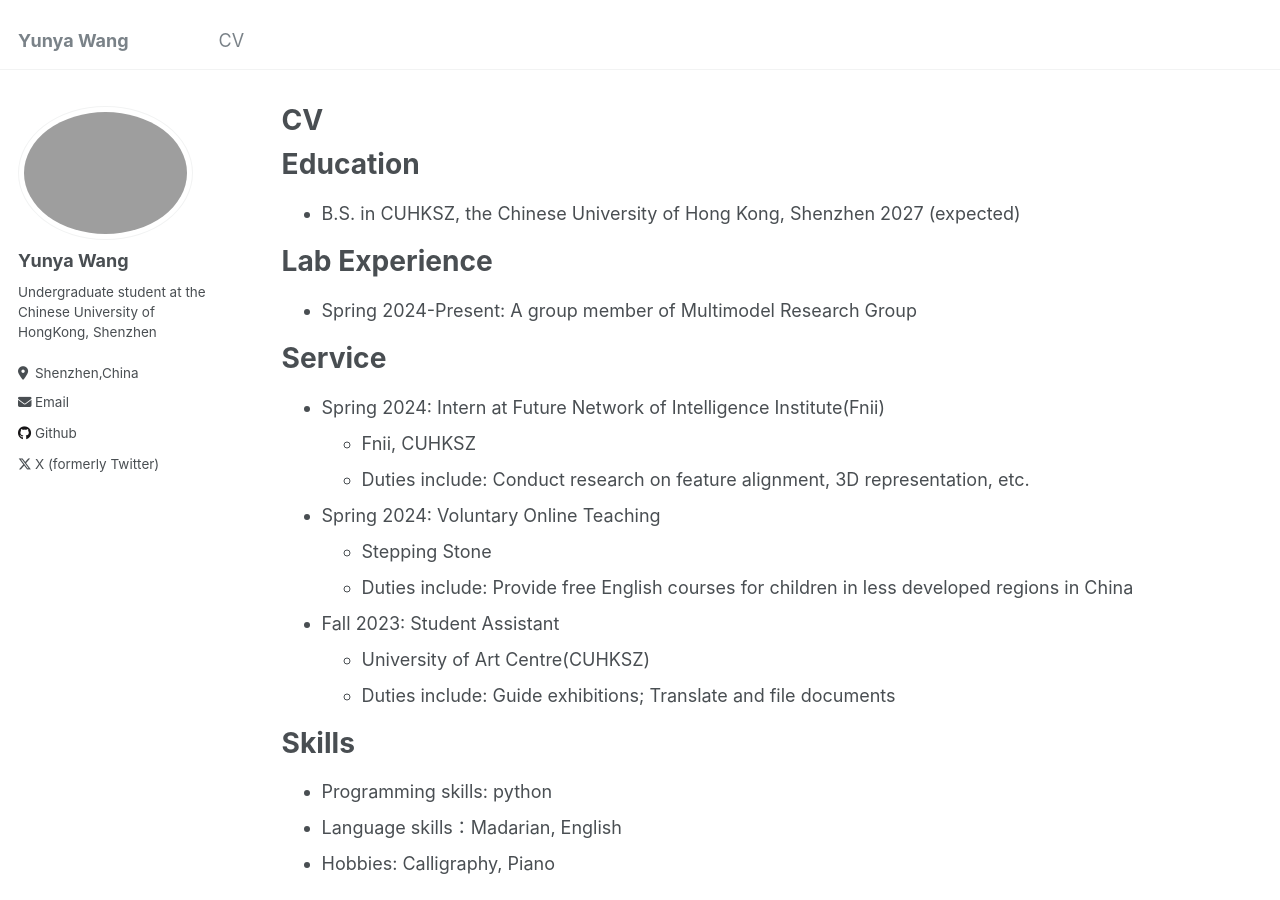
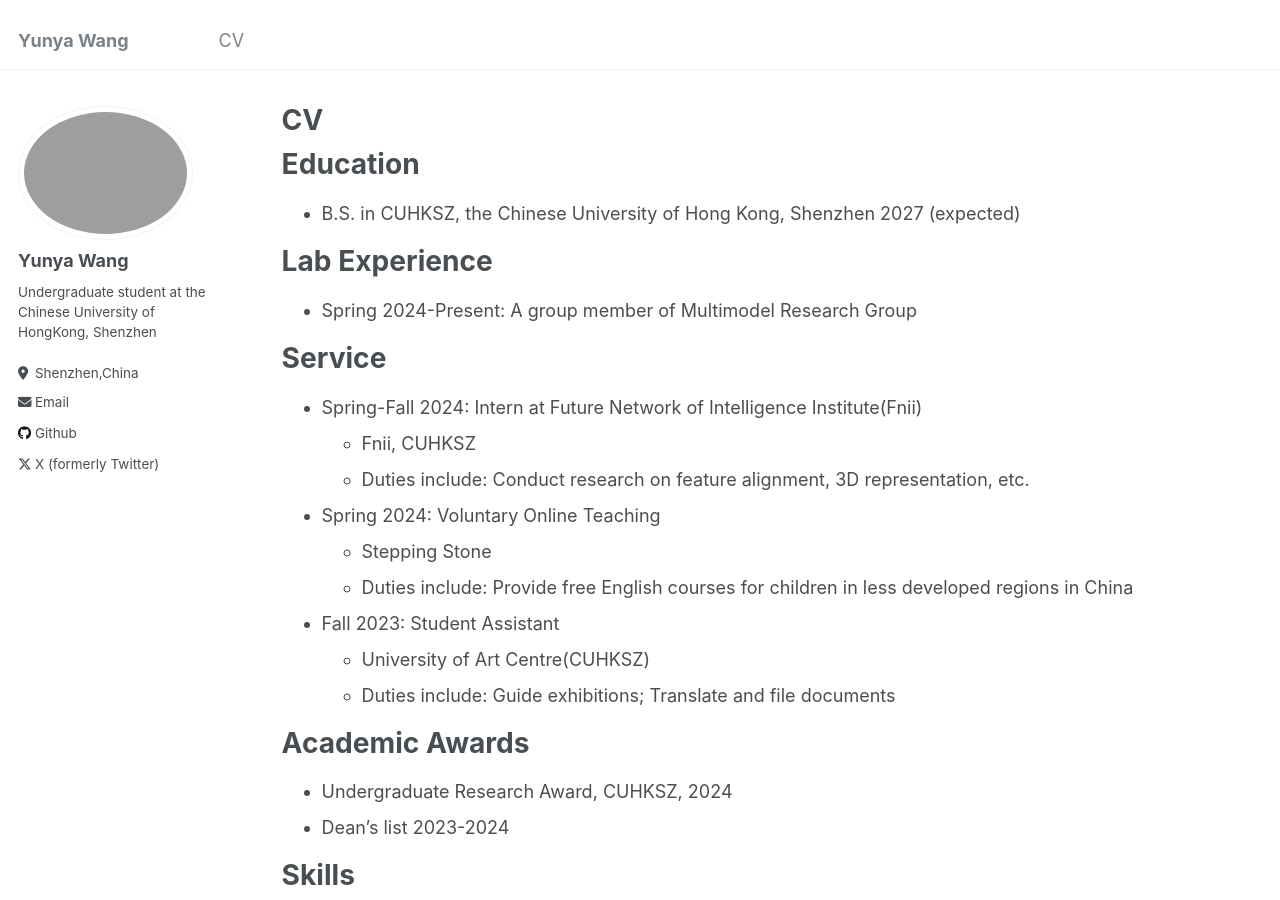
Before and after one commit to Eureka-wong/eureka-wong.github.io, a Jekyll site: the page built from _pages/cv.md, in a window 1280 px wide and 900 px high. Built offline with Jekyll 4.4.1, drawn with Linux system fonts in a browser that asks for light colours.

Commit message:
Update cv.md

```diff
--- a/_pages/cv.md
+++ b/_pages/cv.md
@@ -21,7 +21,7 @@ Lab Experience
 
 Service
 ======
-* Spring 2024: Intern at Future Network of Intelligence Institute(Fnii)
+* Spring-Fall 2024: Intern at Future Network of Intelligence Institute(Fnii)
   * Fnii, CUHKSZ
   * Duties include: Conduct research on feature alignment, 3D representation, etc.
 
@@ -33,6 +33,10 @@ Service
   * University of Art Centre(CUHKSZ)
   * Duties include: Guide exhibitions; Translate and file documents
 
+**Academic Awards**
+======
+* Undergraduate Research Award, CUHKSZ, 2024
+* Dean's list 2023-2024
 
 Skills
 ======
```
